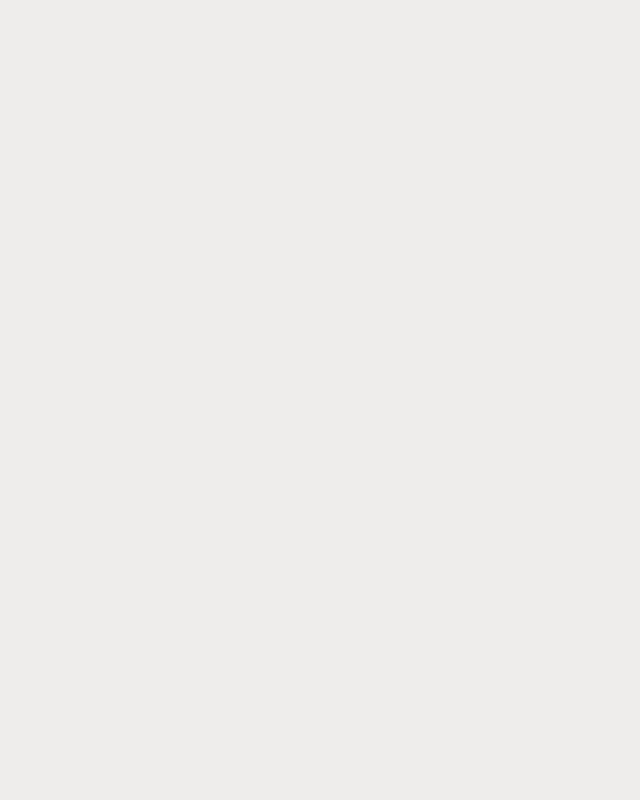
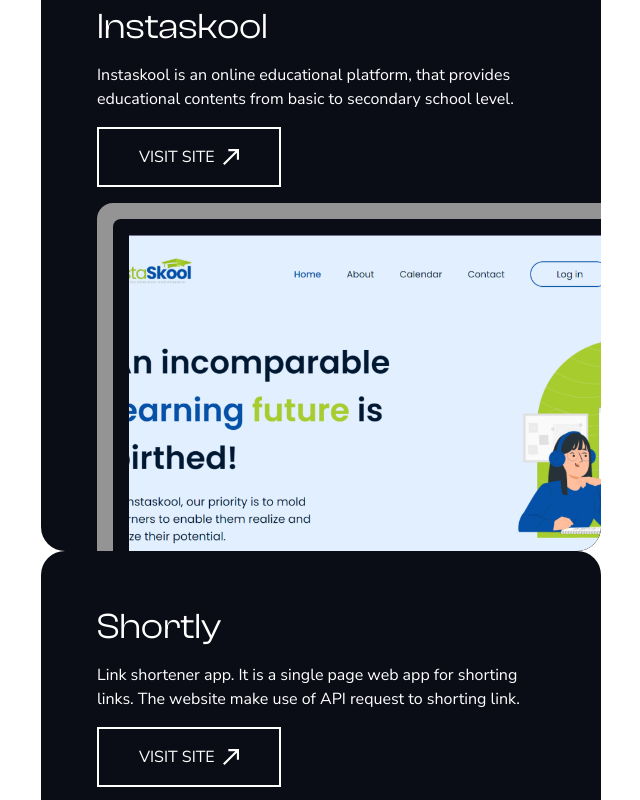
Before and after one commit to samzyconcepts/samzy-portfolio, a React (Vite) app: page / in a window 1280 px wide. Shown: the part 1700-2500 px from the top of the page, without its empty margins (39-679 px from the left). Before the commit the page ends 1683 px from the top, so only its background shows below. Built offline with nearby package versions, Linux system fonts and the light colour scheme.

Commit message:
updating the project

```diff
--- a/src/components/Work.jsx
+++ b/src/components/Work.jsx
@@ -1,6 +1,9 @@
 import Skill from "./Skill";
 import StarSVG from "./StarSVG";
 import agrocap from "../assets/agrocap.png";
+import instaskool from "../assets/instaskool.png";
+import shortly from "../assets/shortly.png";
+import ageCalc from "../assets/age-calc.png";
 
 const Work = () => {
     return (
@@ -13,6 +16,7 @@
                 </div>
                 <h2 className="font-clash text-5xl my-6">Recent Works</h2>
 
+                <section>
                     <div className="w-1/2 h-[600px] bg-black hover:bg-orange text-white p-14 rounded-3xl overflow-hidden">
                         <h2 className="title text-4xl font-clash">Agrocap Token</h2>
                         <p className="description my-4">
@@ -45,6 +49,103 @@
                             </div>
                         </div>
                     </div>
+
+                    <div className="w-1/2 h-[600px] bg-black hover:bg-orange text-white p-14 rounded-3xl overflow-hidden">
+                        <h2 className="title text-4xl font-clash">Instaskool</h2>
+                        <p className="description my-4">
+                            Instaskool is an online educational platform, that provides educational
+                            contents from basic to secondary school level.
+                        </p>
+                        <a href="#" className="btn-tertiary w-fit flex items-center gap-2">
+                            VISIT SITE
+                            <svg
+                                xmlns="http://www.w3.org/2000/svg"
+                                width="16"
+                                height="16"
+                                viewBox="0 0 16 16"
+                                fill="none">
+                                <path
+                                    d="M5.33333 0V2.13333H12.3627L0 14.496L1.504 16L13.8667 3.63733V10.6667H16V0H5.33333Z"
+                                    fill=""
+                                    className="fill-current"
+                                />
+                            </svg>
+                        </a>
+                        <div className="mt-4 w-[650px] h-[450px] bg-white-darker rounded-2xl p-4">
+                            <div className="inner bg-black rounded-lg p-4 h-full w-full">
+                                <img
+                                    src={instaskool}
+                                    className="h-full w-full object-cover"
+                                    alt="instaskool"
+                                />
+                            </div>
+                        </div>
+                    </div>
+
+                    <div className="w-1/2 h-[600px] bg-black hover:bg-orange text-white p-14 rounded-3xl overflow-hidden">
+                        <h2 className="title text-4xl font-clash">Shortly</h2>
+                        <p className="description my-4">
+                            Link shortener app. It is a single page web app for shorting links. The
+                            website make use of API request to shorting link.
+                        </p>
+                        <a href="#" className="btn-tertiary w-fit flex items-center gap-2">
+                            VISIT SITE
+                            <svg
+                                xmlns="http://www.w3.org/2000/svg"
+                                width="16"
+                                height="16"
+                                viewBox="0 0 16 16"
+                                fill="none">
+                                <path
+                                    d="M5.33333 0V2.13333H12.3627L0 14.496L1.504 16L13.8667 3.63733V10.6667H16V0H5.33333Z"
+                                    fill=""
+                                    className="fill-current"
+                                />
+                            </svg>
+                        </a>
+                        <div className="mt-4 w-[650px] h-[450px] bg-white-darker rounded-2xl p-4">
+                            <div className="inner bg-black rounded-lg p-4 h-full w-full">
+                                <img
+                                    src={shortly}
+                                    className="h-full w-full object-cover"
+                                    alt="shortly"
+                                />
+                            </div>
+                        </div>
+                    </div>
+
+                    <div className="w-1/2 h-[600px] bg-black hover:bg-orange text-white p-14 rounded-3xl overflow-hidden">
+                        <h2 className="title text-4xl font-clash">Get your age</h2>
+                        <p className="description my-4">
+                            This a platform that you use to calculate how old I am in terms of days,
+                            weeks and years.
+                        </p>
+                        <a href="#" className="btn-tertiary w-fit flex items-center gap-2">
+                            VISIT SITE
+                            <svg
+                                xmlns="http://www.w3.org/2000/svg"
+                                width="16"
+                                height="16"
+                                viewBox="0 0 16 16"
+                                fill="none">
+                                <path
+                                    d="M5.33333 0V2.13333H12.3627L0 14.496L1.504 16L13.8667 3.63733V10.6667H16V0H5.33333Z"
+                                    fill=""
+                                    className="fill-current"
+                                />
+                            </svg>
+                        </a>
+                        <div className="mt-4 w-[650px] h-[450px] bg-white-darker rounded-2xl p-4">
+                            <div className="inner bg-black rounded-lg p-4 h-full w-full">
+                                <img
+                                    src={ageCalc}
+                                    className="h-full w-full object-cover"
+                                    alt="age calculator"
+                                />
+                            </div>
+                        </div>
+                    </div>
+                </section>
             </div>
         </section>
     );
```
Lines whose indentation alone changed are shown as unchanged.
